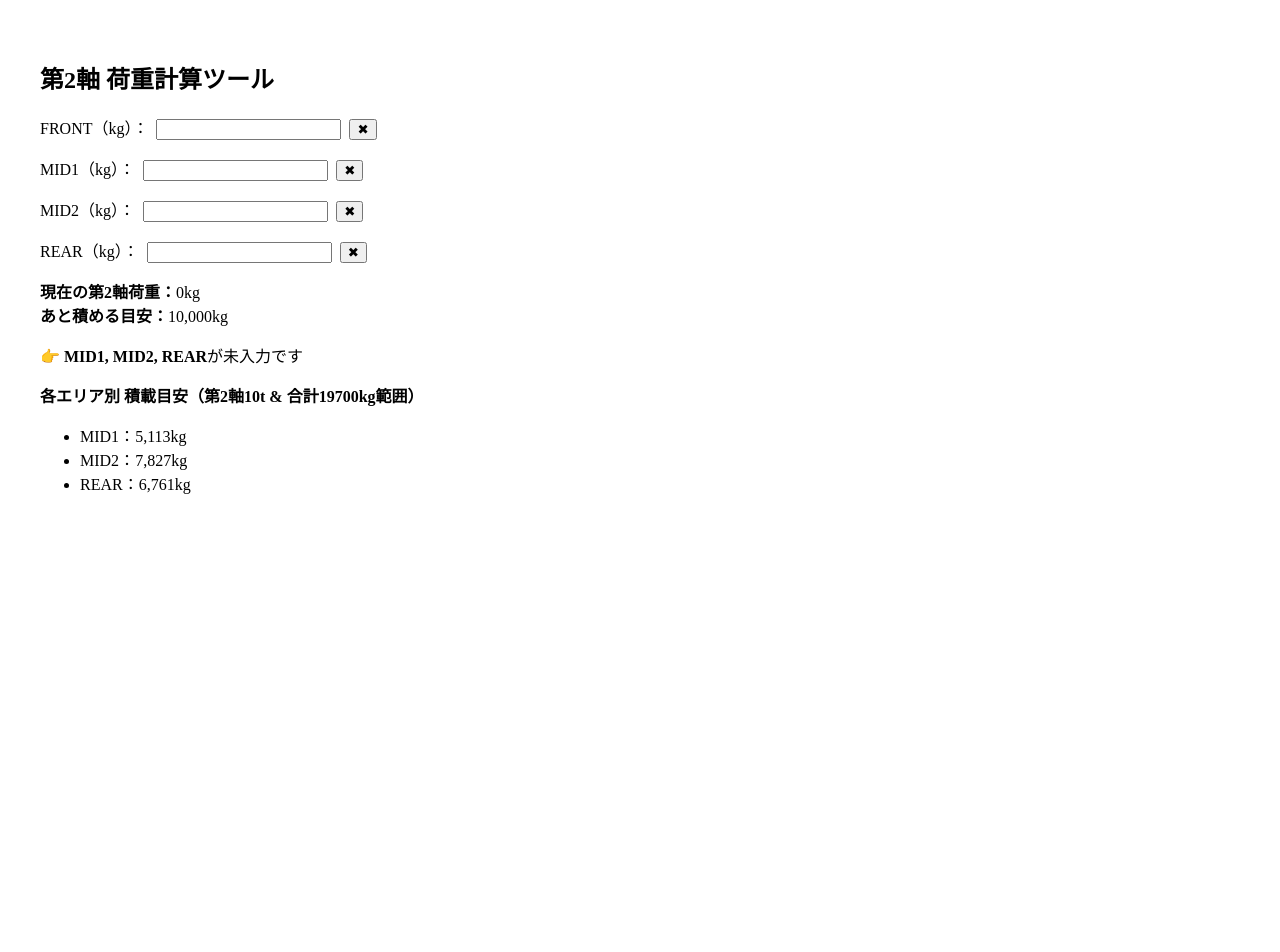
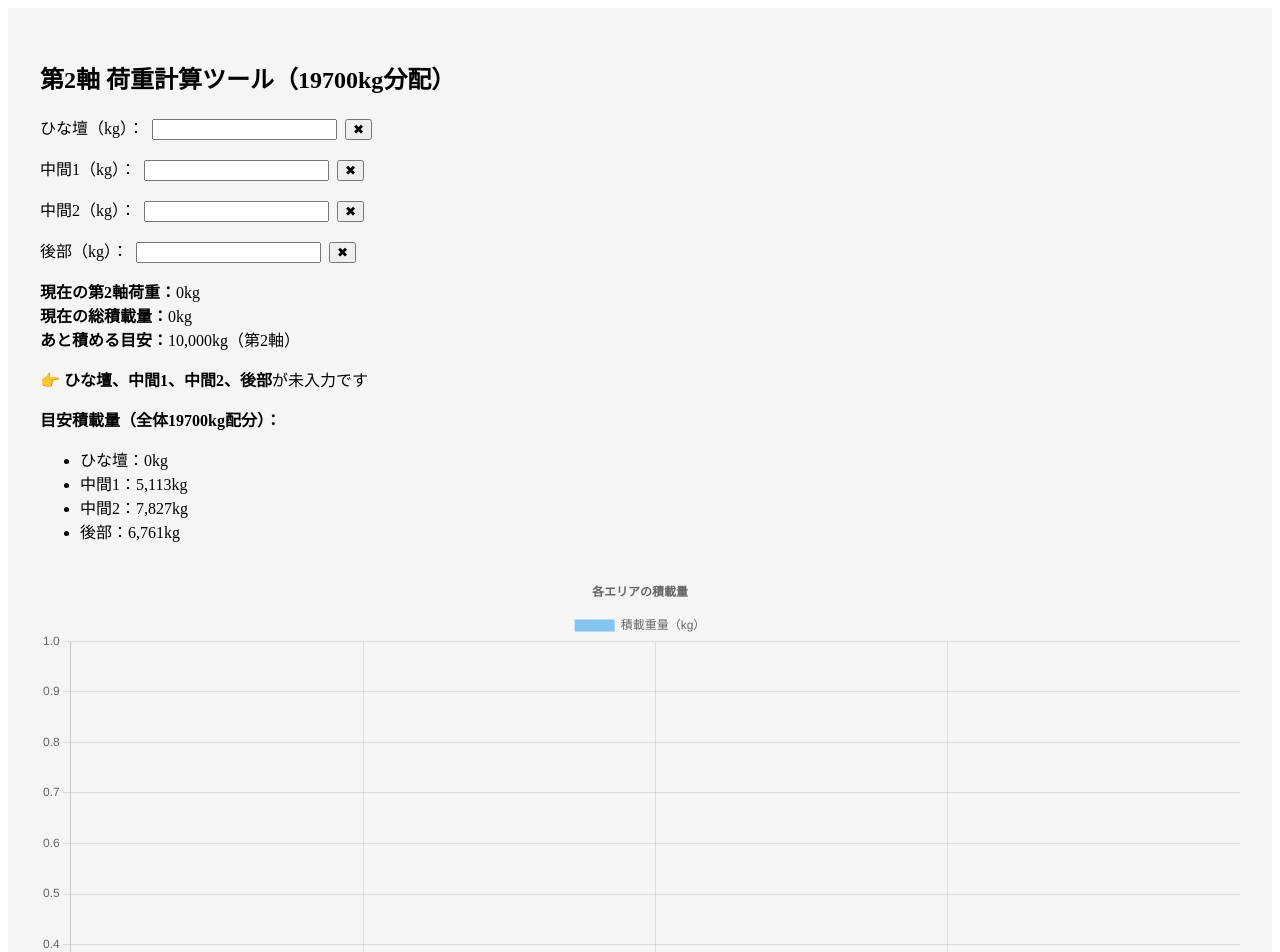
Before and after one commit to Toyotayusou1111/-, a React (Create React App) app: page / in a window 1280 px wide. Shown: the top 952 px of the page. Before the commit the page ends 800 px from the top, so only its background shows below. Built offline with nearby package versions, Linux system fonts and the light colour scheme.

Commit message:
Update App.js

```diff
--- a/src/App.js
+++ b/src/App.js
@@ -1,18 +1,37 @@
 import React, { useState } from "react";
+import { Bar } from "react-chartjs-2";
+import {
+  Chart as ChartJS,
+  CategoryScale,
+  LinearScale,
+  BarElement,
+  Title,
+  Tooltip,
+  Legend,
+} from "chart.js";
+
+ChartJS.register(
+  CategoryScale,
+  LinearScale,
+  BarElement,
+  Title,
+  Tooltip,
+  Legend
+);
 
 export default function App() {
   const [weights, setWeights] = useState({
-    front: "",
-    mid1: "",
-    mid2: "",
-    rear: "",
+    ひな壇: "",
+    中間1: "",
+    中間2: "",
+    後部: "",
   });
 
   const influences = {
-    front: 0.6,
-    mid1: 0.8,
-    mid2: 0.5,
-    rear: 0.2,
+    ひな壇: 0.6,
+    中間1: 0.8,
+    中間2: 0.5,
+    後部: 0.2,
   };
 
   const MAX_AXLE_LOAD = 10000;
@@ -23,70 +42,99 @@ export default function App() {
   );
 
   const usedLoad =
-    parsedWeights.front * influences.front +
-    parsedWeights.mid1 * influences.mid1 +
-    parsedWeights.mid2 * influences.mid2 +
-    parsedWeights.rear * influences.rear;
+    parsedWeights.ひな壇 * influences.ひな壇 +
+    parsedWeights.中間1 * influences.中間1 +
+    parsedWeights.中間2 * influences.中間2 +
+    parsedWeights.後部 * influences.後部;
+
+  const usedTotal =
+    parsedWeights.ひな壇 +
+    parsedWeights.中間1 +
+    parsedWeights.中間2 +
+    parsedWeights.後部;
 
   const remainingAxle = Math.max(0, MAX_AXLE_LOAD - usedLoad);
-  const usedTotal =
-    parsedWeights.front +
-    parsedWeights.mid1 +
-    parsedWeights.mid2 +
-    parsedWeights.rear;
   const remainingTotal = Math.max(0, MAX_TOTAL_LOAD - usedTotal);
 
-  const areas = ["mid1", "mid2", "rear"];
+  const areas = ["ひな壇", "中間1", "中間2", "後部"];
   const emptyAreas = areas.filter((area) => !weights[area]);
 
   const recommended = {};
   if (emptyAreas.length > 0 && remainingAxle > 0 && remainingTotal > 0) {
     const ratios = {
-      mid1: 0.211,
-      mid2: 0.323,
-      rear: 0.279,
+      中間1: 0.211,
+      中間2: 0.323,
+      後部: 0.279,
     };
 
-    const ratioSum = emptyAreas.reduce((acc, key) => acc + ratios[key], 0);
+    const ratioSum = emptyAreas.reduce((acc, key) => acc + (ratios[key] || 0), 0);
 
-    // ステップ① 合計19700kg基準で比率割り
     const rawRecommended = {};
     emptyAreas.forEach((key) => {
-      rawRecommended[key] = remainingTotal * (ratios[key] / ratioSum);
+      rawRecommended[key] = remainingTotal * ((ratios[key] || 0) / ratioSum);
     });
 
-    // ステップ② 第2軸への影響値計算
-    const frontAxle = parsedWeights.front * influences.front;
+    const frontAxle = parsedWeights.ひな壇 * influences.ひな壇;
     const rawAxle = Object.entries(rawRecommended).reduce(
       (acc, [key, val]) => acc + val * influences[key],
       frontAxle
     );
 
-    // ステップ③ 10t超える場合のみスケーリング
     const scale =
       rawAxle > MAX_AXLE_LOAD
         ? (MAX_AXLE_LOAD - frontAxle) / (rawAxle - frontAxle)
         : 1;
 
-    // ステップ④ 推奨値として四捨五入して出力
     emptyAreas.forEach((key) => {
       recommended[key] = Math.round(rawRecommended[key] * scale);
     });
   }
 
+  const handleKeyDown = (e, key) => {
+    if (e.key === "Enter") {
+      const index = areas.indexOf(key);
+      if (index >= 0 && index < areas.length - 1) {
+        const nextKey = areas[index + 1];
+        const nextInput = document.getElementById(nextKey);
+        if (nextInput) nextInput.focus();
+      }
+    }
+  };
+
+  const barData = {
+    labels: areas,
+    datasets: [
+      {
+        label: "積載重量（kg）",
+        data: areas.map((key) => parsedWeights[key]),
+        backgroundColor: "rgba(54, 162, 235, 0.6)",
+      },
+    ],
+  };
+
+  const barOptions = {
+    responsive: true,
+    plugins: {
+      legend: { position: "top" },
+      title: { display: true, text: "各エリアの積載量" },
+    },
+  };
+
   return (
-    <div style={{ padding: "2rem" }}>
-      <h2>第2軸 荷重計算ツール</h2>
-      {Object.keys(weights).map((key) => (
+    <div style={{ padding: "2rem", backgroundColor: usedTotal > MAX_TOTAL_LOAD ? '#ffe5e5' : '#f5f5f5' }}>
+      <h2>第2軸 荷重計算ツール（19700kg分配）</h2>
+      {areas.map((key) => (
         <div key={key} style={{ marginBottom: "1rem" }}>
           <label>
-            {key.toUpperCase()}（kg）：
+            {key}（kg）：
             <input
+              id={key}
               type="number"
               value={weights[key]}
               onChange={(e) =>
                 setWeights({ ...weights, [key]: e.target.value })
               }
+              onKeyDown={(e) => handleKeyDown(e, key)}
               style={{ marginLeft: "0.5rem" }}
             />
             <button
@@ -103,27 +151,33 @@ export default function App() {
         {Math.round(usedLoad).toLocaleString()}kg
       </div>
       <div>
+        <strong>現在の総積載量：</strong>
+        {Math.round(usedTotal).toLocaleString()}kg
+      </div>
+      <div>
         <strong>あと積める目安：</strong>
-        {Math.round(remainingAxle).toLocaleString()}kg
+        {Math.round(remainingAxle).toLocaleString()}kg（第2軸）
       </div>
       {emptyAreas.length > 0 && (
         <div style={{ marginTop: "1rem" }}>
-          👉 <strong>{emptyAreas.map((e) => e.toUpperCase()).join(", ")}</strong>
-          が未入力です
+          👉 <strong>{emptyAreas.join("、")}</strong>が未入力です
         </div>
       )}
-      {emptyAreas.length > 0 && (
+      {Object.keys(recommended).length > 0 && (
         <div style={{ marginTop: "1rem" }}>
-          <strong>各エリア別 積載目安（第2軸10t & 合計19700kg範囲）</strong>
+          <strong>目安積載量（全体19700kg配分）：</strong>
           <ul>
             {Object.entries(recommended).map(([key, val]) => (
               <li key={key}>
-                {key.toUpperCase()}：{val.toLocaleString()}kg
+                {key}：{val.toLocaleString()}kg
               </li>
             ))}
           </ul>
         </div>
       )}
+      <div style={{ marginTop: "2rem" }}>
+        <Bar data={barData} options={barOptions} />
+      </div>
     </div>
   );
 }
```
